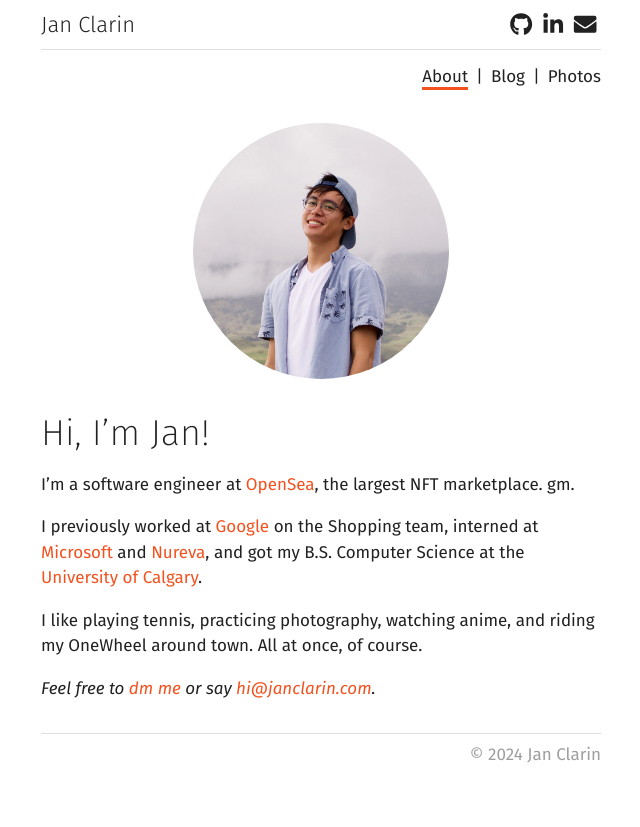
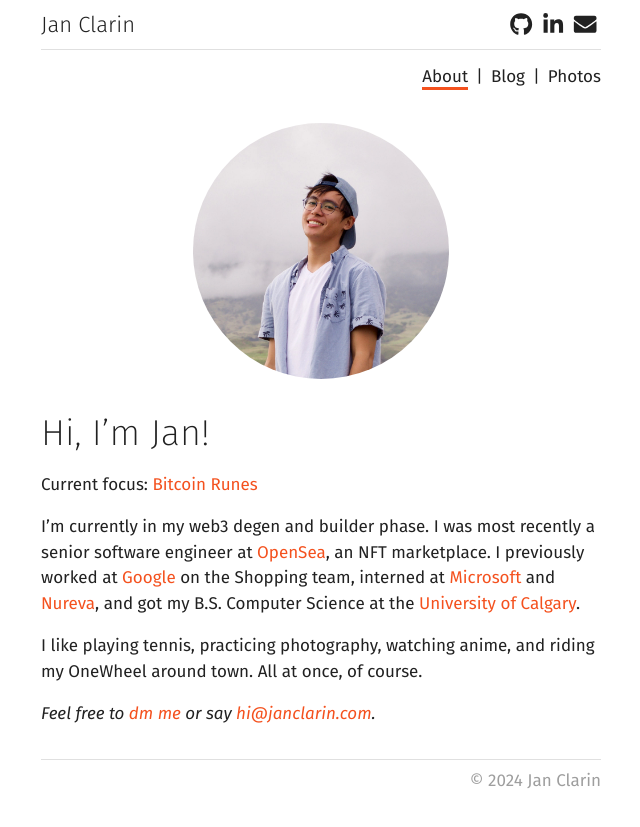
Before and after one commit to janclarin/janclarin.github.io, a Jekyll site: the page built from index.md, in a window 1280 px wide. Shown: the top 827 px of the page, without its empty margins (319-959 px from the left). Built offline with Jekyll 4.4.1, drawn with Linux system fonts in a browser that asks for light colours; nearby versions of some CDN libraries; comment, search, counter and statistics services are not loaded.

Commit message:
Update bio

```diff
--- a/index.md
+++ b/index.md
@@ -3,16 +3,17 @@ layout: page
 ---
 
 <img
-    class="profile-image"
-    src="{{ "/assets/images/profile.jpg" | relative_url }}"
-    alt="Profile image of {{ site.author }}">
+class="profile-image"
+src="{{ "/assets/images/profile.jpg" | relative_url }}"
+alt="Profile image of {{ site.author }}">
 
 # Hi, I'm Jan!
 
-I'm a software engineer at [OpenSea](https://opensea.io/about), the largest NFT
-marketplace. gm.
+Current focus: [Bitcoin Runes](https://www.coingecko.com/learn/what-are-bitcoin-runes)
 
-I previously worked at [Google](https://about.google) on the Shopping team,
+I'm currently in my web3 degen and builder phase. I was most recently a
+senior software engineer at [OpenSea](https://opensea.io/about), an NFT
+marketplace. I previously worked at [Google](https://about.google) on the Shopping team,
 interned at [Microsoft](/blog/2016/10/18/interning-at-microsoft.html) and
 [Nureva](https://www.nureva.com), and got my B.S. Computer Science at the
 [University&nbsp;of&nbsp;Calgary](https://www.ucalgary.ca).
@@ -20,6 +21,6 @@ interned at [Microsoft](/blog/2016/10/18/interning-at-microsoft.html) and
 I like playing tennis, practicing photography, watching anime, and riding my
 OneWheel around town. All at once, of course.
 
-*Feel free to
+_Feel free to
 [dm&nbsp;me](https://twitter.com/{{ site.social_links.twitter }})
-or say&nbsp;[{{site.email}}](mailto:{{ site.email }}).*
+or say&nbsp;[{{site.email}}](mailto:{{ site.email }})._
```
